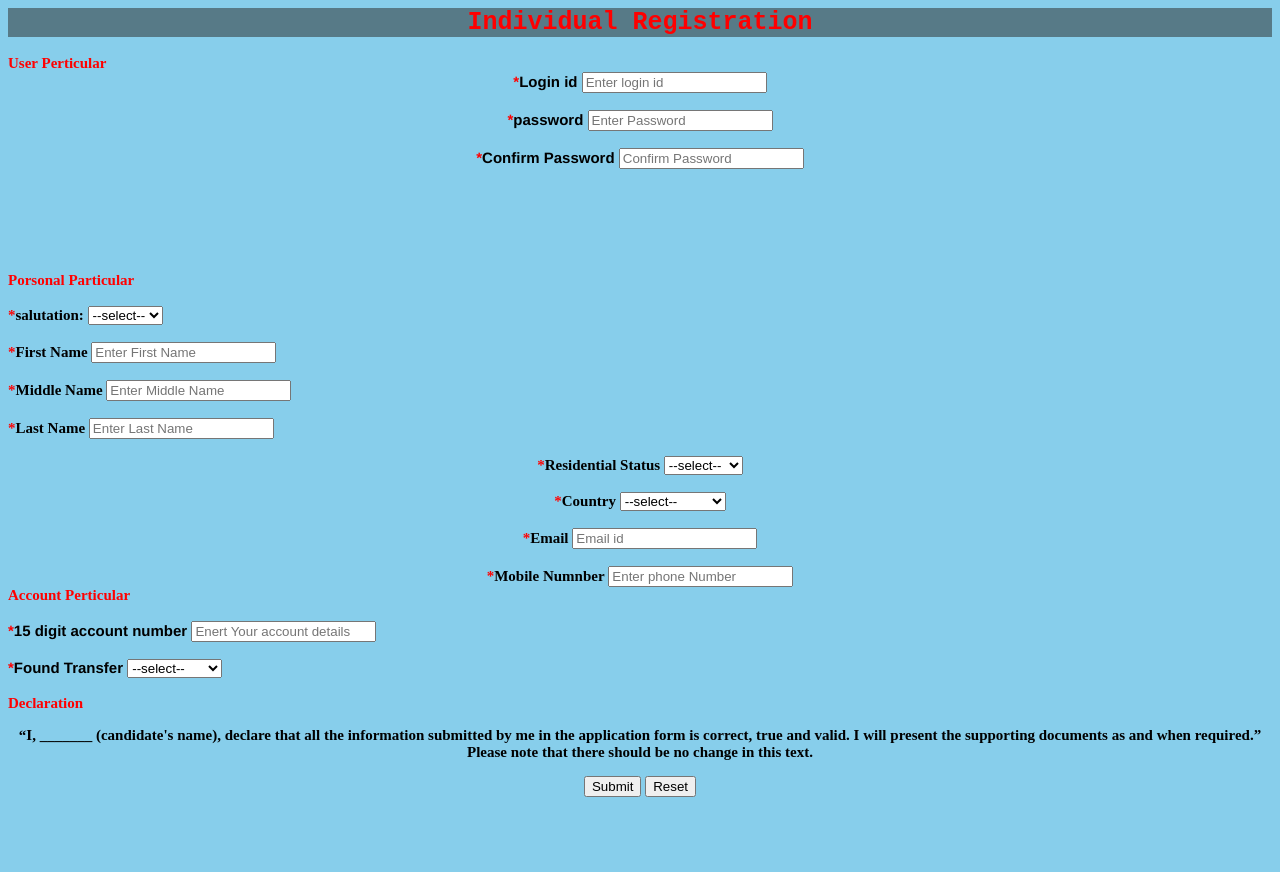
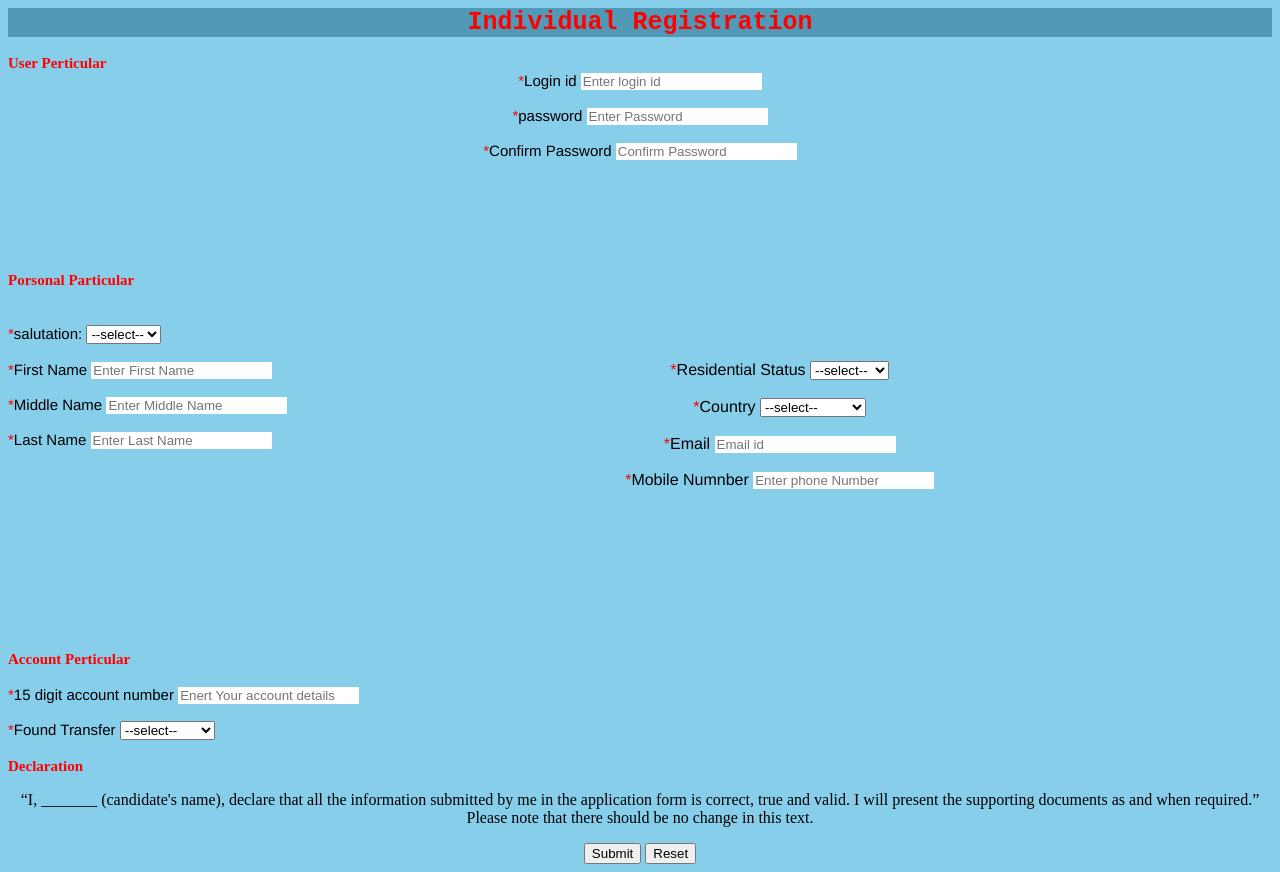
Before and after one commit to imPiyush02/html-css, a plain HTML site: page Registarion Form.html in a window 1280 px wide. Before the commit the page ends 805 px from the top, so only its background shows below. Drawn offline with Linux system fonts and the light colour scheme.

Commit message:
last update

```diff
--- a/Registarion Form.html
+++ b/Registarion Form.html
@@ -6,7 +6,7 @@
         </head>
         <body>
             <div class="div1">Individual Registration</div><br>
-            <div class="div5"><span style="color: red">User Perticular</span>
+            <div class="div5"><span style="color: red">User Perticular</span></div>
             <div class="div2">
             <label for="login Di"><span style="color: red;">*</span>Login id</label>
             <input type="text"id=""name=""required placeholder="Enter login id"><br><br>
@@ -17,8 +17,10 @@
             <label for="Confirm Password"><span style="color:red;">*</span>Confirm Password</label>
             <input type="password" id=""required placeholder="Confirm Password"><br><br>
             </div>
-            <div class="div6"><span style="color: red;">Porsonal Particular</span><br><br>
-            <div class="f"><label for="saluation"><span style="color: red;">*</span>salutation:</label>
+            <div class="div6"><span style="color: red;">Porsonal Particular</span></div><br><br>
+<div class="Main">
+    <div class="S">
+                <label for="saluation"><span style="color: red;">*</span>salutation:</label>
                    <select name="salutation" id="salutation">
                     <option value="select">--select--</option>
                             <!-- <option value="web devlopment">Web Devlopment</option>
@@ -31,9 +33,10 @@
                         <label for="Middle Name"><span style="color: red;">*</span>Middle Name</label>
                         <input type="text" name="" id=""required placeholder="Enter Middle Name"><br><br>
                         <label for="Last Name"><span style="color: red;">*</span>Last Name</label>
-                        <input type="text"name=""id=""required placeholder="Enter Last Name"><br><br>
-                        <div class="resident">
-                            <label for="resident";style><span style="color: red;">*</span>Residential Status</label>
+                        <input type="text"name=""id=""required placeholder="Enter Last Name">
+    </div><br><br>
+<div class="R">
+                            <label for="resident"><span style="color: red;">*</span>Residential Status</label>
                         <select name="Residential" id="Residential">
                             <option value="select">--select--</option>
                             <option value="Individual">Individual</option>
@@ -61,11 +64,13 @@
 
                             <span style="color: red;">*</span>Email</label>
                         <input type="Email" name="" id=""placeholder="Email id">
-                    <br><br>
+                       <br><br>
                         <label for="Mobile Numnber"><span style="color: red;">*</span>Mobile Numnber</label>
-                        <input type="number"name="" id=""required placeholder="Enter phone Number"><br>
+                        <input type="number"name="" id=""required placeholder="Enter phone Number">
+                    </div>
+                    </div><br><br><br><br><br><br><br><br><br>
 
-                <div class="div7"><Span style="color: red;">Account Perticular</Span></div><br>
+                 <div class="div7"><Span style="color: red;">Account Perticular</Span></div><br>
                  <div class="div10">
                     <label for="Account number"><span style="color: red;">*</span>15 digit account number</label>
                     <input type="Number" id="" name="" required placeholder="Enert Your account details"><br><br>
@@ -80,11 +85,11 @@
                         </select>
                     </div><br>
                     <div class="div8"><span style="color: red;">Declaration</span></div>
-                    <p class="P1">
+                    <p>
                         “I, _______ (candidate's name), declare that all the information submitted by me in the application form is correct, true and valid. I will present the supporting documents as and when required.” Please note that there should be no change in this text.
 
                     </p>
-                    <button>Submit</button>
+                    <button style="size: 20000px;">Submit</button>
                     <Button>Reset</Button>
                  </body>
                  </html>
--- a/ragistration.css
+++ b/ragistration.css
@@ -1,6 +1,6 @@
 .div1
             {
-                background-color: rgb(87, 122, 135);
+                background-color: rgba(24, 101, 129, 0.492);
                 color: red;
                 font-family: monospace;
                 font-size: 25px;
@@ -63,7 +63,7 @@
             }
             .div8
             {background-color: skyblue;
-                color: skyblue;
+                color: rgb(24, 25, 25);
                 font-size: 15px;
                 font-weight: bold;
                 text-align: left;
@@ -88,7 +88,7 @@
             }
             .p1
             {
-                background-color: skyblue;
+                background-color: black;
                 font-size: 15px;
                 font-weight: bold;
                 text-align: left;
@@ -100,29 +100,37 @@
                 text-align: center;
                 background-color: skyblue;
             }
-            .f
+            .S
             {
+                background-color: skyblue;
+                height: 200px;
+                font-family: 'Franklin Gothic Medium', 'Arial Narrow', Arial, sans-serif;
+                font-size: 15px;
+                text-align: left;
                 color: black;
-                text-align:left;
-                font-size: 15px;
-                font-weight: bold;
-
+                box-sizing: border-box;
+                float: left;
             }
-            .Found
+            .R
             {
-                text-align: left;
-                font-size: 15px;
-                font-weight: bold;
+                background-color: skyblue;
+                /* height: 200px; */
+                font-family: 'Franklin Gothic Medium', 'Arial Narrow', Arial, sans-serif;
+                /* font-size: 15px; */
+                text-align: center;
                 color: black;
-            }
-            .resident
-            {
-                margin top:1mm;
-                text-align: center;
-                top: 1px;
+                box-sizing: border-box;
+                float: center;
+                /* padding: bottom 20px; */
             }
             label
             {
-                width:auto;
-                display:inline-block;
+                display: inline-block;
             }
+            input
+            {
+                border: black;
+                display: inline-block;
+                /* padding-block-end: 20px; */
+
+            }
```
